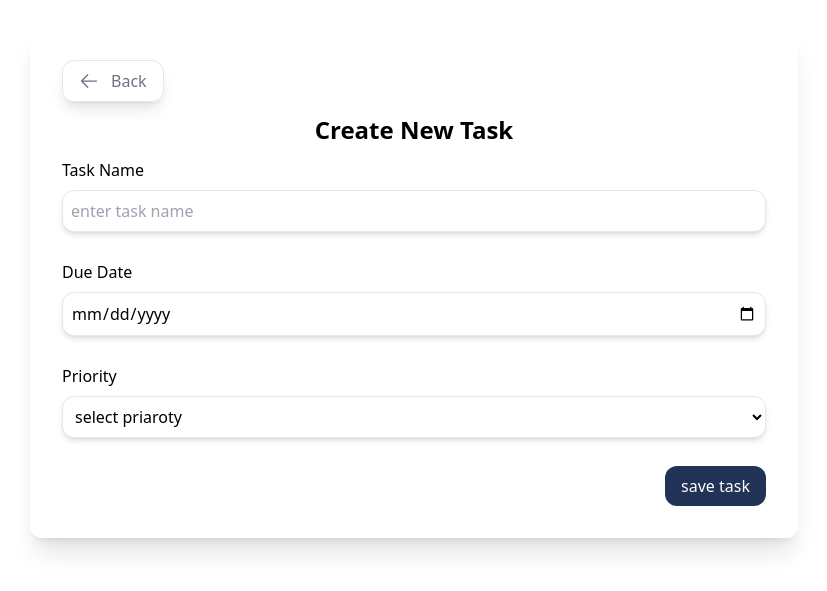
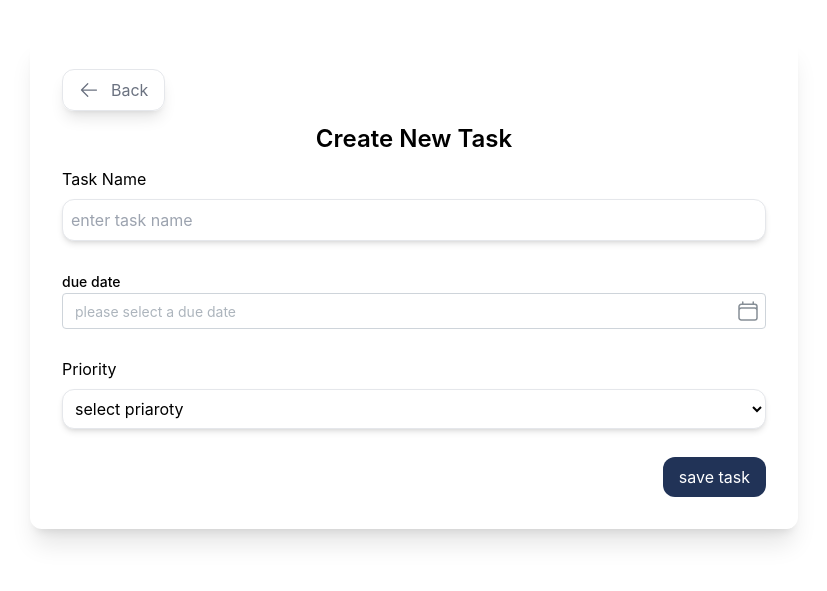
Before and after one commit to parvin-noori/taskManagerWithReact, a React (Vite) app: page /create in a window 1280 px wide. Shown: the part 111-702 px from the top of the page, without its empty margins (226-1053 px from the left). Built offline with nearby package versions, Linux system fonts and the light colour scheme; sample sign-in values are in the browser's storage.

Commit message:
[feat] datepicker with mantine

```diff
--- a/package.json
+++ b/package.json
@@ -11,8 +11,12 @@
   },
   "dependencies": {
     "@heroicons/react": "^2.1.5",
+    "@mantine/core": "^7.13.5",
+    "@mantine/dates": "^7.13.5",
+    "@mantine/hooks": "^7.13.5",
     "@supabase/supabase-js": "^2.45.4",
     "class-variance-authority": "^0.7.0",
+    "dayjs": "^1.11.13",
     "formik": "^2.4.6",
     "react": "^18.3.1",
     "react-dom": "^18.3.1",
--- a/src/components/DatePicker/DatePicker.jsx
+++ b/src/components/DatePicker/DatePicker.jsx
@@ -0,0 +1,36 @@
+import { useState } from "react";
+import { DatePickerInput } from "@mantine/dates";
+import { MantineProvider } from "@mantine/core";
+import "@mantine/dates/styles.css";
+import "@mantine/core/styles.css";
+
+export default function DatePicker() {
+  const [value, setValue] = useState(null);
+  return (
+    <MantineProvider>
+      <DatePickerInput
+        rightSectionPointerEvents="none"
+        rightSection={
+          <svg
+            xmlns="http://www.w3.org/2000/svg"
+            fill="none"
+            viewBox="0 0 24 24"
+            strokeWidth={1.5}
+            stroke="currentColor"
+            className="size-6"
+          >
+            <path
+              strokeLinecap="round"
+              strokeLinejoin="round"
+              d="M6.75 3v2.25M17.25 3v2.25M3 18.75V7.5a2.25 2.25 0 0 1 2.25-2.25h13.5A2.25 2.25 0 0 1 21 7.5v11.25m-18 0A2.25 2.25 0 0 0 5.25 21h13.5A2.25 2.25 0 0 0 21 18.75m-18 0v-7.5A2.25 2.25 0 0 1 5.25 9h13.5A2.25 2.25 0 0 1 21 11.25v7.5"
+            />
+          </svg>
+        }
+        label="due date"
+        placeholder="please select a due date"
+        value={value}
+        onChange={setValue}
+      />
+    </MantineProvider>
+  );
+}
--- a/src/pages/Create.jsx
+++ b/src/pages/Create.jsx
@@ -4,6 +4,7 @@ import { ArrowLeftIcon } from "@heroicons/react/24/outline"; // For outlined ico
 import Input from "../components/Input";
 import Select from "../components/Select";
 import Button from "../components/Button";
+import DatePicker from "../components/DatePicker/DatePicker";
 
 export default function Create() {
   function handleSubmit(e) {
@@ -26,7 +27,7 @@ export default function Create() {
       </span>
       <form className="space-y-7" onSubmit={handleSubmit} id="createTask">
         <Input label="task name" type="text" placeholder="enter task name" />
-        <Input label="due date" type="date" placeholder="select due date" />
+        <DatePicker/>
         <Select id="priority" />
         <Button
           fullWidth={false}
```
Also changed, not shown: 1 other file (tests, documents, lock files or other folders).
